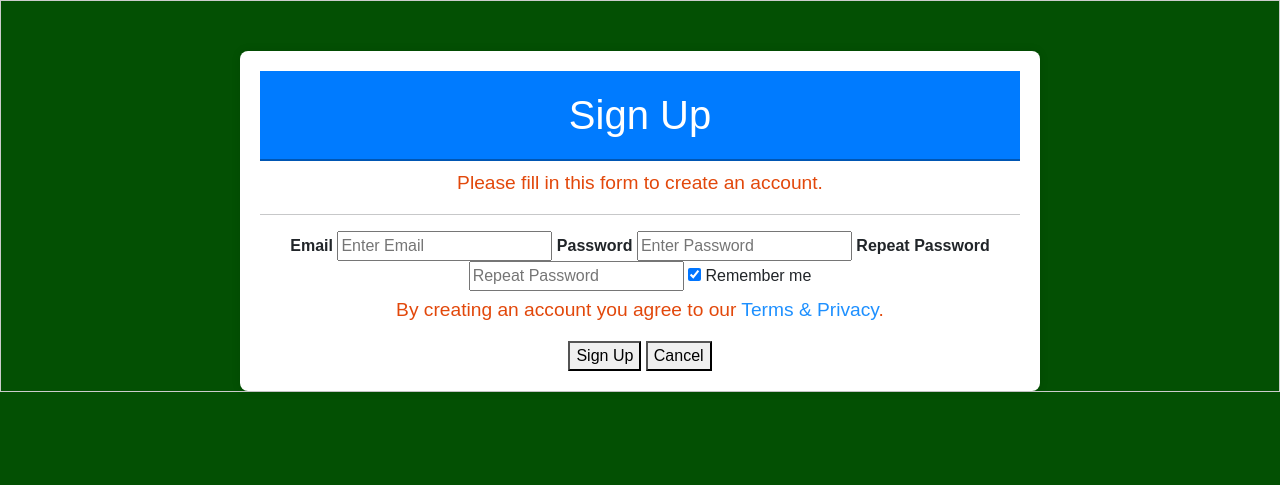
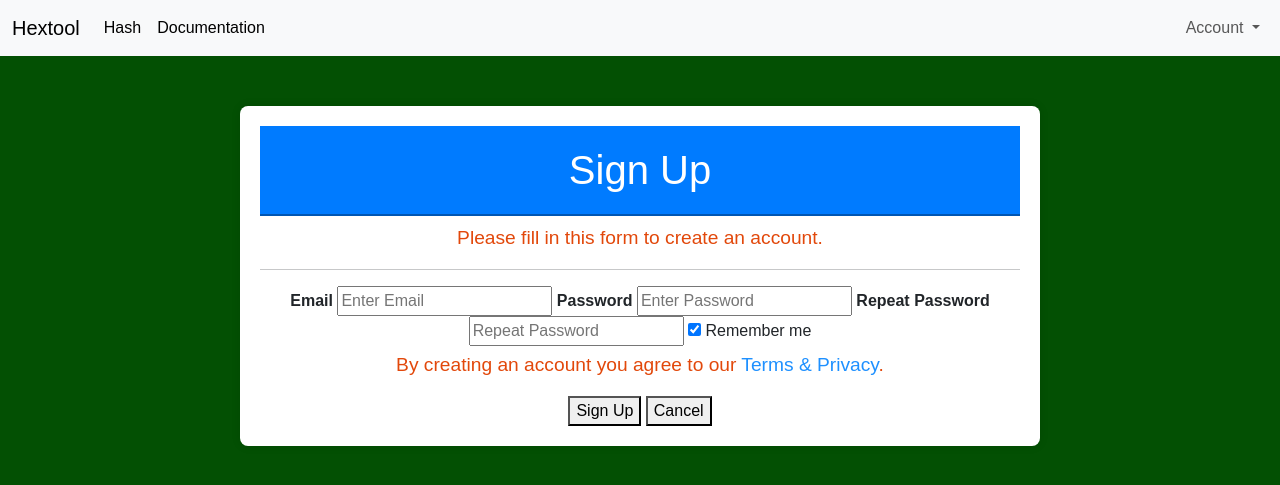
Before and after one commit to ConnorScrums/HexTool, a Flask app: page /account_creation in a window 1280 px wide. Shown: the top 485 px of the page. Run offline with Flask 3, Linux system fonts and the light colour scheme.

Commit message:
added nav bar.

```diff
--- a/templates/account_creation.html
+++ b/templates/account_creation.html
@@ -1,7 +1,7 @@
 {% extends "base.html" %}
 
 {% block body %}
-<form method="POST" action="/create_account" style="border:1px solid #ccc">
+<form method="POST" action="/create_account">
     <div class="container">
       <h1>Sign Up</h1>
       <p>Please fill in this form to create an account.</p>
--- a/templates/base.html
+++ b/templates/base.html
@@ -12,6 +12,37 @@
     <link rel="stylesheet" href="{{url_for('static', filename="styles.css")}}"/>
     <title>HexTool</title>
   </head>
+  <nav class="navbar navbar-expand-lg navbar-light bg-light">
+    <div class="container-fluid">
+        <a class="navbar-brand" href="#">Hextool</a>
+        <button class="navbar-toggler" type="button" data-bs-toggle="collapse" data-bs-target="#navbarContent" aria-controls="navbarSupportedContent" aria-expanded="false" aria-label="Toggle navigation">
+            <span class="navbar-toggler-icon"></span>
+        </button>
+        <div class="collapse navbar-collapse" id="navbarContent">
+            <ul class="navbar-nav me-auto mb-2 mb-lg-0">
+                <li class="nav-item">
+                    <a class="nav-link active" href="{{ url_for('home') }}">Hash</a>
+                </li>
+                <li class="nav-item">
+                    <a class="nav-link active" href="#">Documentation</a>
+                </li>
+            </ul>
+            <ul class="navbar-nav">
+                <li class="nav-item dropdown">
+                    <a class="nav-link dropdown-toggle" href="#" id="navbarDropdown" role="button" data-bs-toggle="dropdown" aria-expanded="false">
+                      Account
+                    </a>
+                    <ul class="dropdown-menu dropdown-menu-end" aria-labelledby="navbarDropdown">
+                        <li><a class="dropdown-item" href="{{ url_for('acc_creation_render') }}">Create Account</a></li>
+                        <li><a class="dropdown-item" href="">Sign In</a></li>
+                        <li><a class="dropdown-item" href="#">Sign Out</a></li>
+                    </ul>
+                </li>
+            </ul>
+        </div>
+    </div>
+</nav>
+
   <body>
     {% block body %}
 
```
